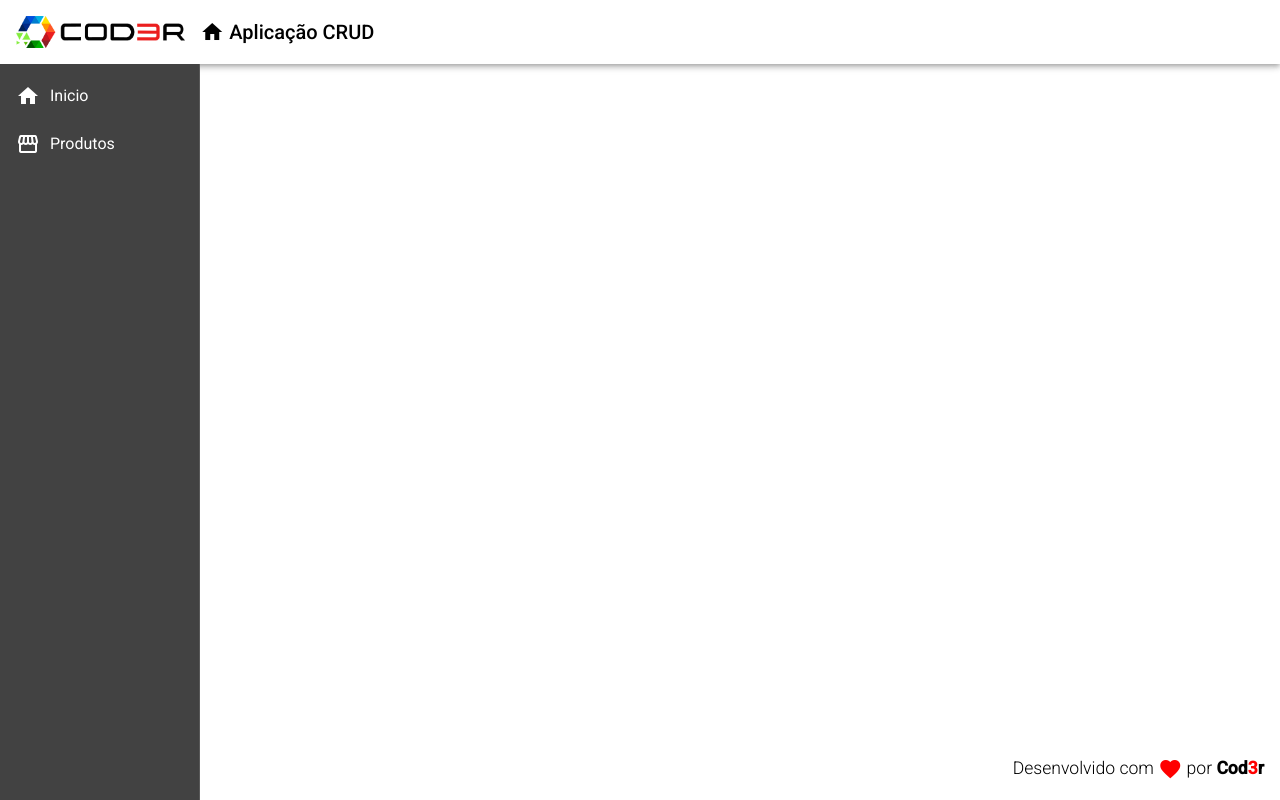
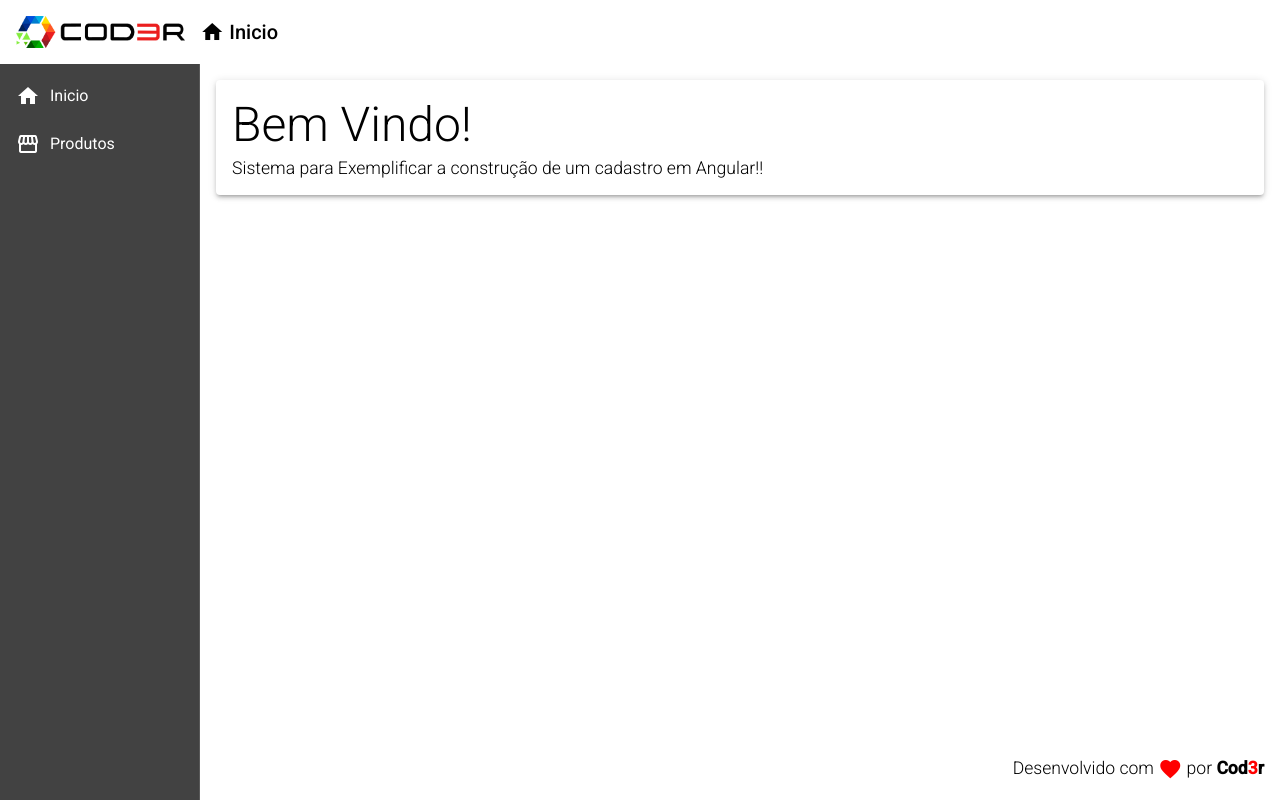
Before and after one commit to fpbulow/Angular-Cod3r, an Angular app: page / in a window 1280 px wide. Built offline with nearby package versions, Linux system fonts and the light colour scheme.

Commit message:
telas de produtos criada, navegação criada,

```diff
--- a/src/app/app-routing.module.ts
+++ b/src/app/app-routing.module.ts
@@ -1,7 +1,15 @@
 import { NgModule } from '@angular/core';
 import { Routes, RouterModule } from '@angular/router';
+import { HomeComponent } from './views/home/home.component'
+import { ProductCrudComponent } from './views/product-crud/product-crud.component'
 
-const routes: Routes = [];
+const routes: Routes = [{
+  path: "",
+  component: HomeComponent
+}, {
+  path: "products",
+  component: ProductCrudComponent
+}];
 
 @NgModule({
   imports: [RouterModule.forRoot(routes)],
--- a/src/app/components/template/header/header.component.html
+++ b/src/app/components/template/header/header.component.html
@@ -1,6 +1,6 @@
 <mat-toolbar class="header mat-elevation-z4">
     <span>
-        <a>
+        <a routerLink="/">
             <img class="logo" src="../../../../assets/images/logo.png" alt="Logo Image">
         </a>
     </span>
@@ -9,7 +9,7 @@
             <i class="material-icons">
                 home
             </i>
-            Aplicação CRUD
+            Inicio
         </a>
     </span>
 </mat-toolbar>
--- a/src/app/components/template/nav/nav.component.css
+++ b/src/app/components/template/nav/nav.component.css
@@ -6,3 +6,9 @@
 .sidenav i {
     padding-right: 10px;
 }
+
+.content {
+    padding: 16px;
+    background-color: #fff;
+    color: black
+}
--- a/src/app/components/template/nav/nav.component.html
+++ b/src/app/components/template/nav/nav.component.html
@@ -1,13 +1,13 @@
 <mat-sidenav-container class="container">
     <mat-sidenav class="sidenav" mode="side" opened fixedInViewport="true" fixedTopGap="64">
         <mat-nav-list class="nav-list">
-            <a mat-list-item>
+            <a mat-list-item routerLink="/">
                 <i class="material-icons">
                     home
                 </i>
                 Inicio
             </a>
-            <a mat-list-item>
+            <a mat-list-item routerLink="/products">
                 <i class="material-icons">
                     storefront
                 </i>
@@ -15,4 +15,8 @@
             </a>
         </mat-nav-list>
     </mat-sidenav>
+    <mat-sidenav-content class="content">
+        <router-outlet>
+        </router-outlet>
+    </mat-sidenav-content>
 </mat-sidenav-container>
--- /dev/null
+++ b/src/app/views/home/home.component.css
@@ -0,0 +1,23 @@
+.home .title {
+    font-size: 3rem;
+    font-weight: 300;
+    line-height: 1.2;
+}
+
+.home .subtitle {
+    font-size: 1.1rem;
+    font-weight: 300;
+    line-height: 1.2;
+}
+
+.home {
+    background-color: #FFF;
+}
+
+.title {
+    color: #000
+}
+
+.subtitle {
+    color: #000
+}
--- /dev/null
+++ b/src/app/views/home/home.component.html
@@ -0,0 +1,8 @@
+<mat-card class="home mat-elevation-z3">
+    <mat-card-title class="title">
+        Bem Vindo!
+    </mat-card-title>
+    <mat-card-subtitle class="subtitle">
+        Sistema para Exemplificar a construção de um cadastro em Angular!!
+    </mat-card-subtitle>
+</mat-card>
--- /dev/null
+++ b/src/app/views/home/home.component.ts
@@ -0,0 +1,15 @@
+import { Component, OnInit } from '@angular/core';
+
+@Component({
+  selector: 'app-home',
+  templateUrl: './home.component.html',
+  styleUrls: ['./home.component.css']
+})
+export class HomeComponent implements OnInit {
+
+  constructor() { }
+
+  ngOnInit(): void {
+  }
+
+}
--- /dev/null
+++ b/src/app/views/product-crud/product-crud.component.html
@@ -0,0 +1 @@
+<p>product-crud works!</p>
--- /dev/null
+++ b/src/app/views/product-crud/product-crud.component.ts
@@ -0,0 +1,15 @@
+import { Component, OnInit } from '@angular/core';
+
+@Component({
+  selector: 'app-product-crud',
+  templateUrl: './product-crud.component.html',
+  styleUrls: ['./product-crud.component.css']
+})
+export class ProductCrudComponent implements OnInit {
+
+  constructor() { }
+
+  ngOnInit(): void {
+  }
+
+}
```
Also changed, not shown: src/app/app.module.ts (+10 -3 lines), src/app/views/product-crud/product-crud.component.css (added).
